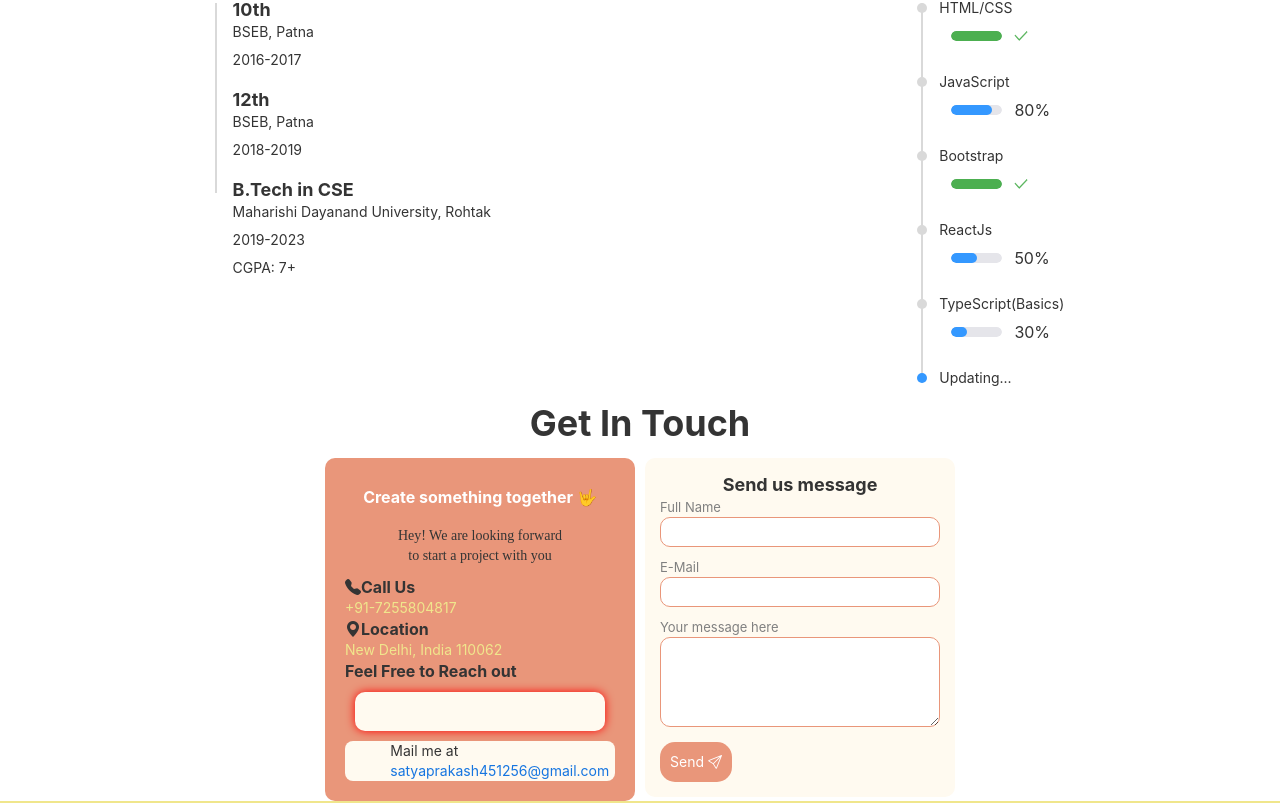
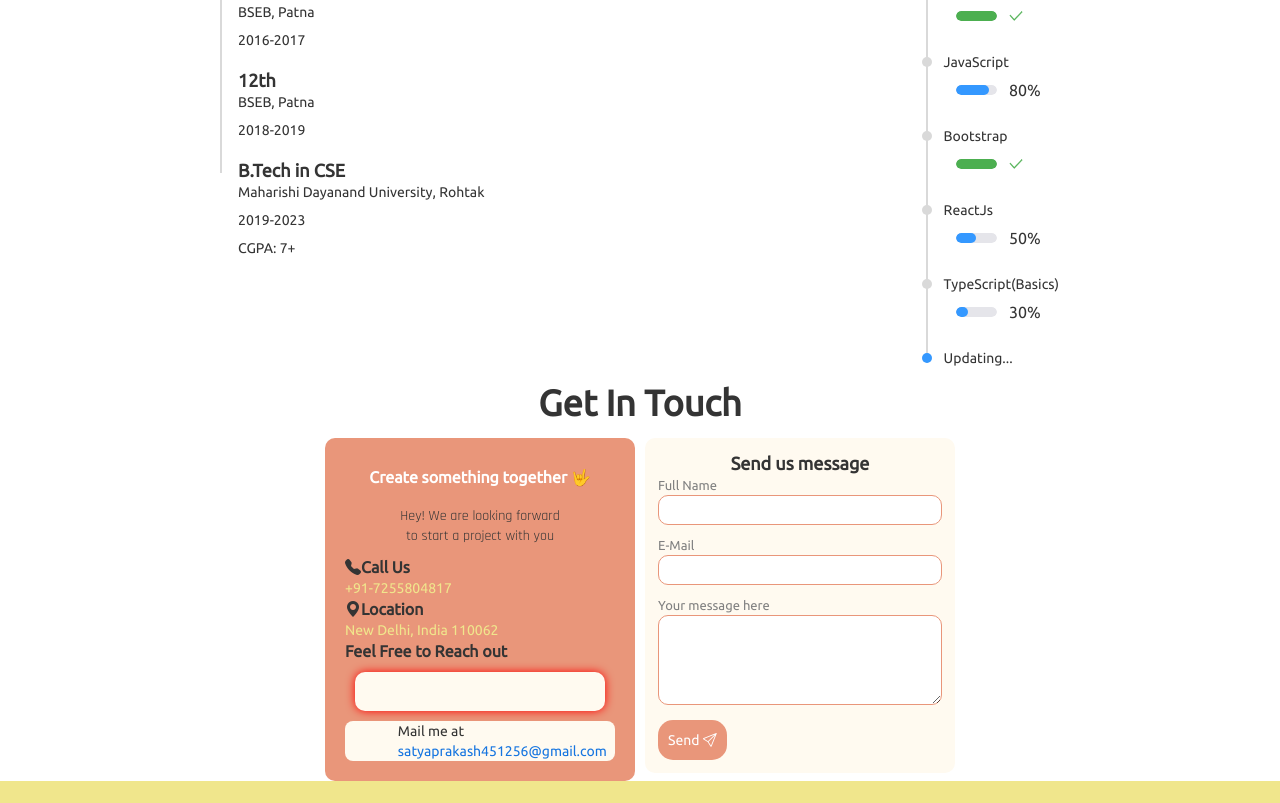
Before and after one commit to omjaisatya/portfolio-suite, a React (Create React App) app: page / in a window 1280 px wide. Shown: the part 972-1775 px from the top of the page. Built offline with nearby package versions, Linux system fonts and the light colour scheme; some icons are missing.

Commit message:
Changes fonts

```diff
--- a/src/App.css
+++ b/src/App.css
@@ -1,10 +1,15 @@
 /* BootStrap Icon */
 @import url("https://cdn.jsdelivr.net/npm/bootstrap-icons@1.11.3/font/bootstrap-icons.min.css");
+/* Google Font for Universal */
+@import url("https://fonts.googleapis.com/css2?family=Ubuntu&display=swap");
+/* font for Special Selector */
+@import url("https://fonts.googleapis.com/css2?family=Rajdhani&display=swap");
 
 * {
   margin: 0;
   padding: 0;
   box-sizing: border-box;
+  font-family: "Ubuntu", sans-serif;
 }
 
 ::-webkit-scrollbar {
--- a/src/components/Contacts/ContactDes.js
+++ b/src/components/Contacts/ContactDes.js
@@ -22,7 +22,11 @@ function ContactDes() {
         Create something together &#x1F91F;
       </h6>
       <p
-        style={{ fontFamily: "cursive", textAlign: "center", margin: "10px 0" }}
+        style={{
+          fontFamily: "'Rajdhani', sans-serif",
+          textAlign: "center",
+          margin: "10px 0",
+        }}
       >
         Hey! We are looking forward <br /> to start a project with you{" "}
       </p>
--- a/src/components/Contacts/ContactForm.js
+++ b/src/components/Contacts/ContactForm.js
@@ -58,7 +58,7 @@ const ContactForm = () => {
     <div
       style={{
         backgroundColor: "floralwhite",
-        padding: "15px",
+        padding: "13px",
         borderRadius: "10px",
       }}
     >
--- a/src/components/HomeDescr.js
+++ b/src/components/HomeDescr.js
@@ -11,7 +11,7 @@ const HomeDescr = () => (
       Hello I&apos;m <br />
       <span
         // className="tracking-in-expand"
-        style={{ color: "darksalmon", fontFamily: "cursive" }}
+        style={{ color: "darksalmon", fontFamily: "'Rajdhani', sans-serif" }}
       >
         Satya Prakash
       </span>
--- a/src/components/Navi.js
+++ b/src/components/Navi.js
@@ -15,7 +15,7 @@ const Navi = () => (
       <Navbar.Brand href="#">
         <span
           className="navbar-brand"
-          style={{ fontFamily: "cursive", fontWeight: "bold" }}
+          style={{ fontFamily: "'Rajdhani', sans-serif", fontWeight: "bold" }}
         >
           SATYA
         </span>
```
